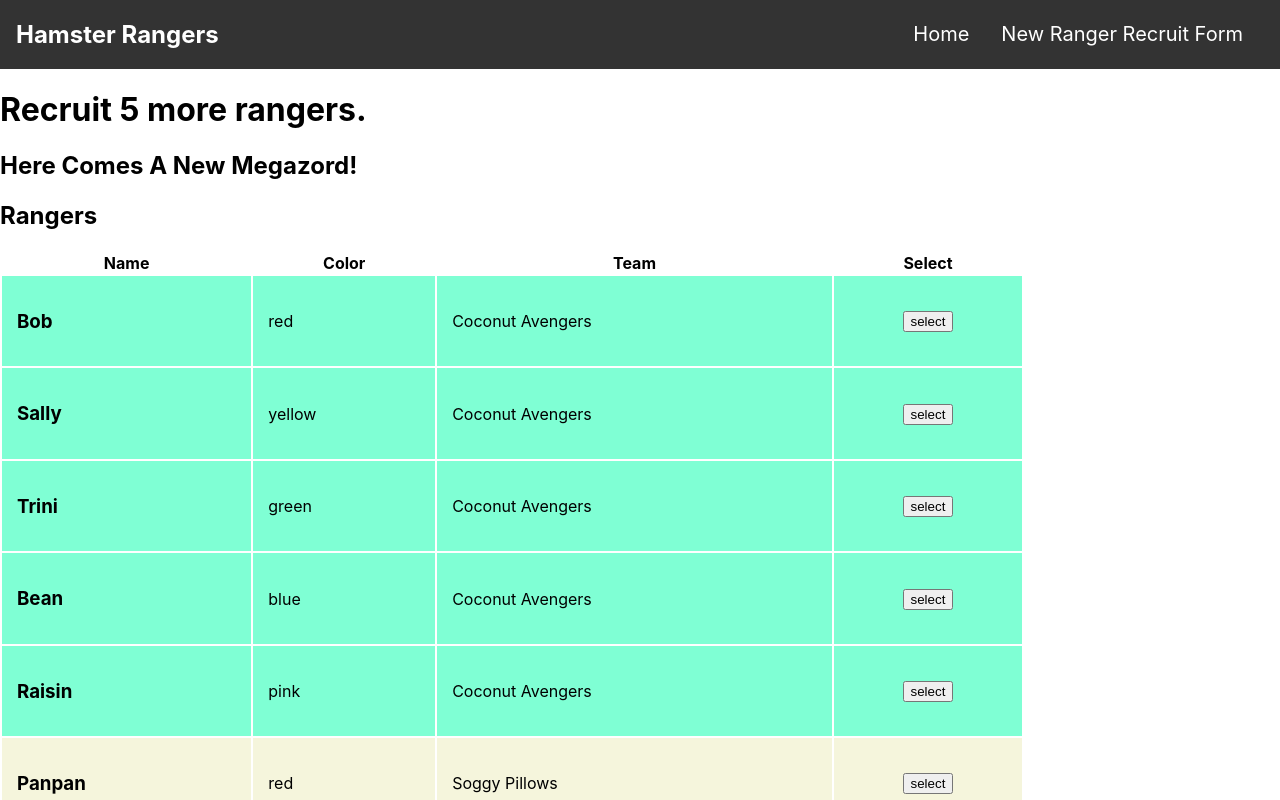
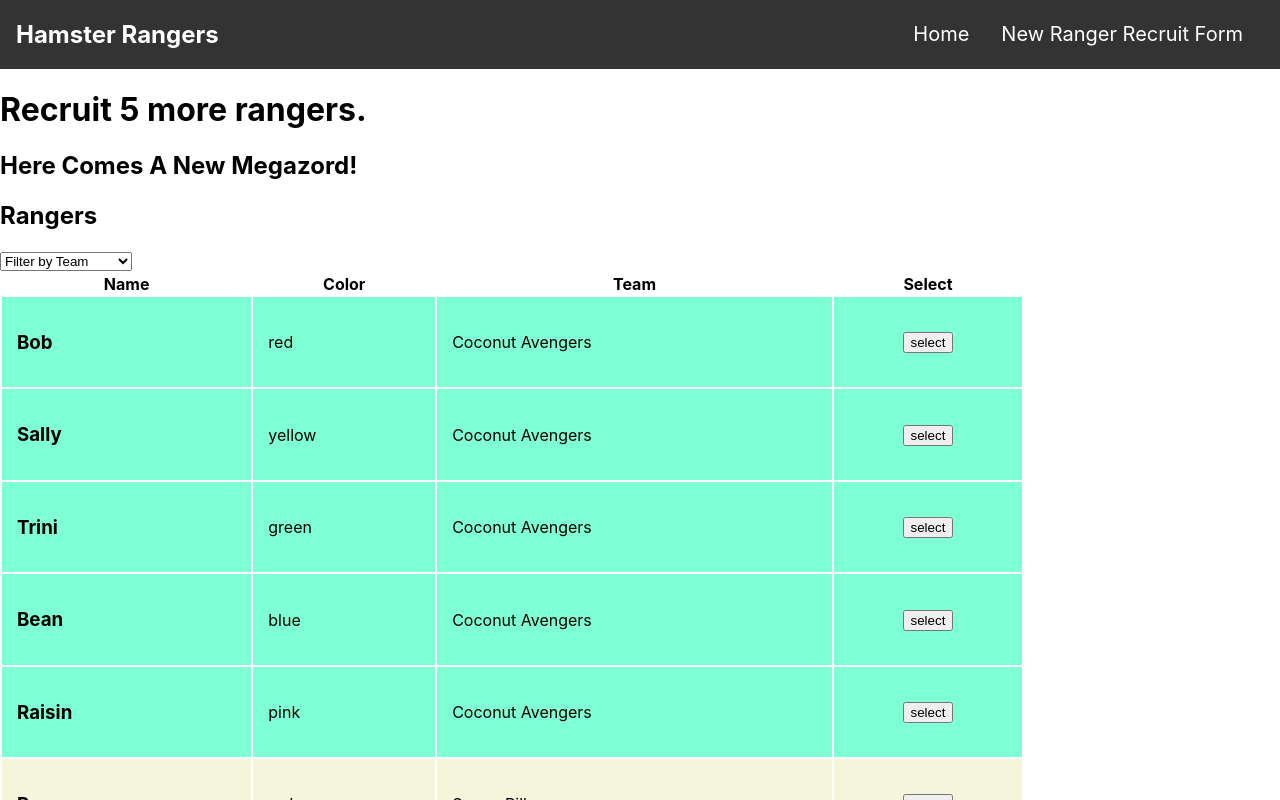
Before and after one commit to sohdonald/hamster-rangers, a React (Create React App) app: page / in a window 1280 px wide. Shown: the top 800 px of the page. Built offline with nearby package versions, Linux system fonts and the light colour scheme; data requests are answered from the project's data file.

Commit message:
got filter to work

```diff
--- a/src/AssembleRangers.js
+++ b/src/AssembleRangers.js
@@ -1,5 +1,6 @@
 import React, { useState, useEffect } from "react";
 import RangerCard from "./RangerCard";
+import Filter from "./Filter";
 
 function AssembleRangers({ onCountDown, onCountUp, countDown, team, setTeam }) {
   // combine all the rangers from rangerRoster into one large array
@@ -22,6 +23,21 @@ function AssembleRangers({ onCountDown, onCountUp, countDown, team, setTeam }) {
   // making multiple fetches would make this way more complicated than necessary
   // so let's just make it one fetch as it will make it easier to retrieve the data we need
 
+  const [selectedTeam, setSelectedTeam] = useState("All");
+  const rangerFilterArray = rangers.filter((ranger)=> {
+    if (selectedTeam === "All") {
+      return ranger
+    } else {
+      return ranger.team === selectedTeam
+    }
+  })
+  console.log(rangerFilterArray)
+  // const [selectedColor, setSelectedColor] = useState("All");
+
+  function handleTeamChange (rangerTeam) {
+    setSelectedTeam(rangerTeam)
+  }
+
   return (
     <div>
       {/* should show a bunch of ranger cards for
@@ -36,6 +52,10 @@ function AssembleRangers({ onCountDown, onCountUp, countDown, team, setTeam }) {
             rangers.map((ranger)=> {return <RangerCard/>})*/}
 
       <h2>Rangers</h2>
+      <Filter
+        selectedTeam={selectedTeam}
+        onTeamChange={handleTeamChange}/>
+
       <table style={{width:"80%"}}>
         <tr>
           <th>Name</th>
@@ -43,7 +63,7 @@ function AssembleRangers({ onCountDown, onCountUp, countDown, team, setTeam }) {
           <th>Team</th>
           <th>Select</th>
         </tr>
-        {rangers.map((ranger) => {
+        {rangerFilterArray.map((ranger) => {
         return (
           <RangerCard
             key={ranger.id}
--- a/src/Filter.js
+++ b/src/Filter.js
@@ -1,15 +1,13 @@
 /** this is where we will filter the ranger table by team or color*/
 import React from "react";
-import AssembleRangers from "./AssembleRangers";
 
-function Filter ({rangerTeam, onTeamChange, rangerColor, onRangerColor}) {
-
+function Filter({ selectedTeam, onTeamChange}) {
   // need onTeamChange function in AssembleRangers, pass as prop here
   return (
     <>
       <select
-    name="filter"
-    value={rangerTeam}
+        name="filter-team"
+        value={selectedTeam}
         onChange={(e) => onTeamChange(e.target.value)}
       >
         <option value="All">Filter by Team</option>
@@ -18,12 +16,11 @@ return (
         <option value="Tickle Elves">Tickle Elves</option>
         <option value="Clean Towels">Clean Towels</option>
         <option value="Fuzzy Pumpkins">Fuzzy Pumpkins</option>
-
       </select>
-    <select
-    name="filter"
-    value={rangerColor}
-    onChange={(e) => onRangerColor(e.target.value)}
+      {/* <select
+        name="filter-color"
+        value={selectedColor}
+        onChange={(e) => onColorChange(e.target.value)}
       >
         <option value="All">Filter by Color</option>
         <option value="red">red</option>
@@ -31,8 +28,7 @@ return (
         <option value="yellow">yellow</option>
         <option value="green">green</option>
         <option value="pink">pink</option>
-
-    </select>
+      </select> */}
     </>
   );
 }
--- /dev/null
+++ b/src/ResetButton.js
@@ -0,0 +1 @@
+// this button will reset all the rangers we selected
```
Also changed, not shown: src/App.js (+4 -5 lines), 1 other file (tests, documents, lock files or other folders). Lines whose indentation alone changed are shown as unchanged.
